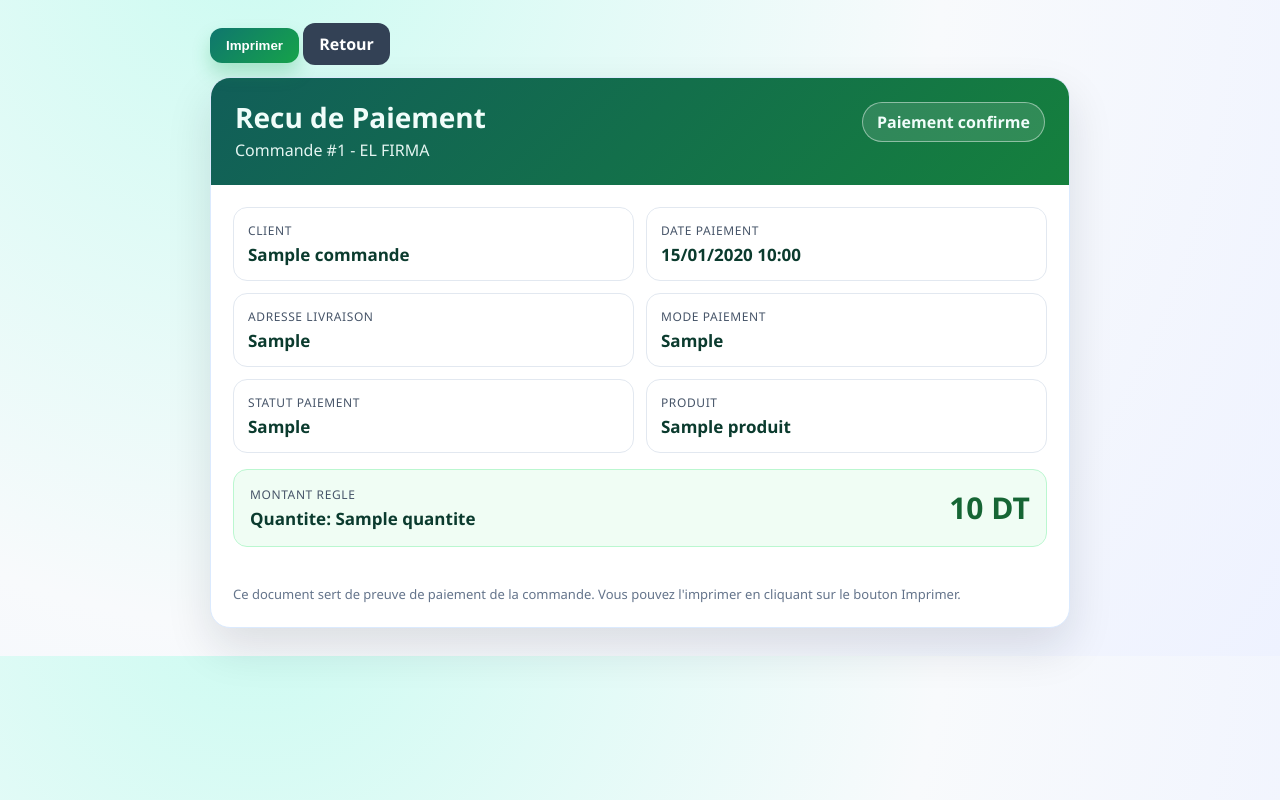
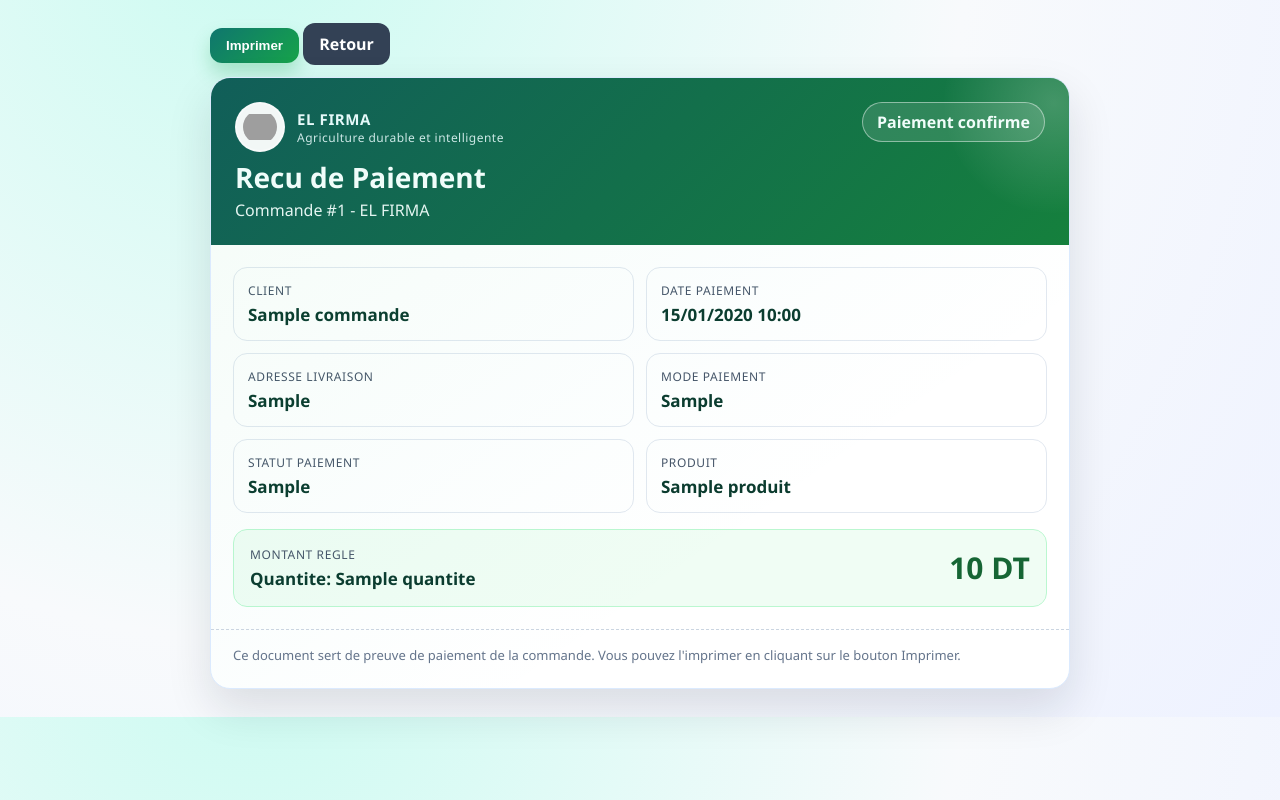
Before and after one commit to YoussefAbbes/Esprit-PIDEV-WEB-3A3-2026-ELFIRMA, a Symfony app: template templates/commande_receipt.html.twig in a window 1280 px wide. Run offline with Twig, Linux system fonts and the light colour scheme; the template is opened without the code that fills it: most values are stand-ins (such as "Sample title", 1, 10 or a date in 2020); some libraries are stand-ins or nearby versions; grey boxes are pictures that could not be loaded.

Commit message:
modification design recu

```diff
--- a/templates/commande_receipt.html.twig
+++ b/templates/commande_receipt.html.twig
@@ -59,6 +59,15 @@
             border-radius: 20px;
             overflow: hidden;
             box-shadow: 0 20px 45px rgba(15, 23, 42, 0.12);
+            position: relative;
+        }
+
+        .receipt::before {
+            content: "";
+            position: absolute;
+            inset: 0;
+            pointer-events: none;
+            background: linear-gradient(145deg, rgba(34,197,94,0.05) 0%, rgba(20,184,166,0.02) 45%, rgba(255,255,255,0) 70%);
         }
 
         .hero {
@@ -69,6 +78,52 @@
             justify-content: space-between;
             gap: 16px;
             align-items: flex-start;
+            position: relative;
+            overflow: hidden;
+        }
+
+        .hero::after {
+            content: "";
+            position: absolute;
+            width: 220px;
+            height: 220px;
+            right: -95px;
+            top: -85px;
+            border-radius: 50%;
+            background: radial-gradient(circle, rgba(255,255,255,.2) 0%, rgba(255,255,255,0) 72%);
+        }
+
+        .brand-row {
+            display: flex;
+            align-items: center;
+            gap: 12px;
+            margin-bottom: 10px;
+        }
+
+        .brand-logo {
+            width: 50px;
+            height: 50px;
+            border-radius: 50%;
+            background: rgba(255,255,255,.95);
+            border: 2px solid rgba(255,255,255,.35);
+            object-fit: contain;
+            padding: 6px;
+        }
+
+        .brand-name {
+            font-weight: 800;
+            letter-spacing: .04em;
+            font-size: 15px;
+            text-transform: uppercase;
+            color: #ecfeff;
+            opacity: 0.97;
+        }
+
+        .brand-tagline {
+            margin: 0;
+            font-size: 12px;
+            color: rgba(236,254,255,.9);
+            letter-spacing: .04em;
         }
 
         .hero h1 {
@@ -143,6 +198,9 @@
             padding: 16px 22px 24px;
             color: #64748b;
             font-size: 13px;
+            border-top: 1px dashed #cbd5e1;
+            position: relative;
+            z-index: 1;
         }
 
         .no-print { display: block; }
@@ -183,6 +241,13 @@
     <section class="receipt">
         <header class="hero">
             <div>
+                <div class="brand-row">
+                    <img class="brand-logo" src="{{ asset('assets/img/logo.png') }}" alt="Logo EL FIRMA">
+                    <div>
+                        <div class="brand-name">EL FIRMA</div>
+                        <p class="brand-tagline">Agriculture durable et intelligente</p>
+                    </div>
+                </div>
                 <h1>Recu de Paiement</h1>
                 <p>Commande #{{ commande.idCommande }} - EL FIRMA</p>
             </div>
```
Also changed, not shown: docs/elfirma/COMMANDE_STRIPE_PROMO_EXPLICATION.md (+3 -0 lines).
